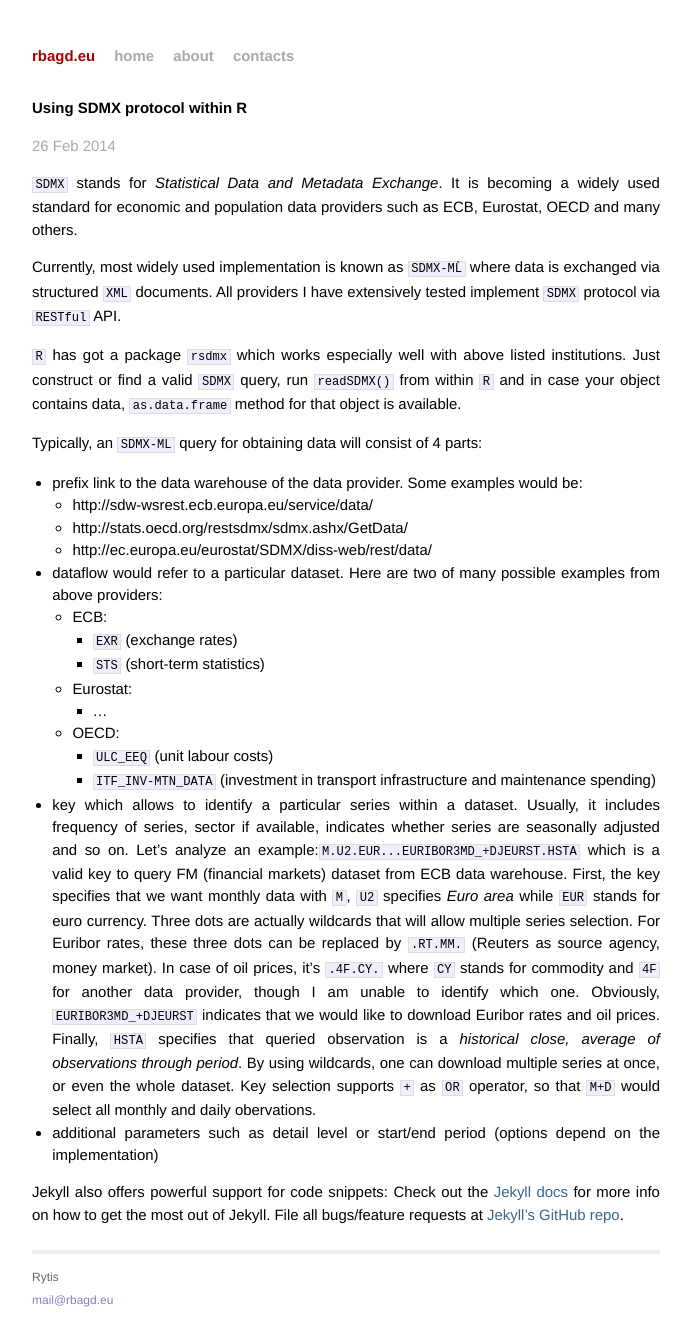
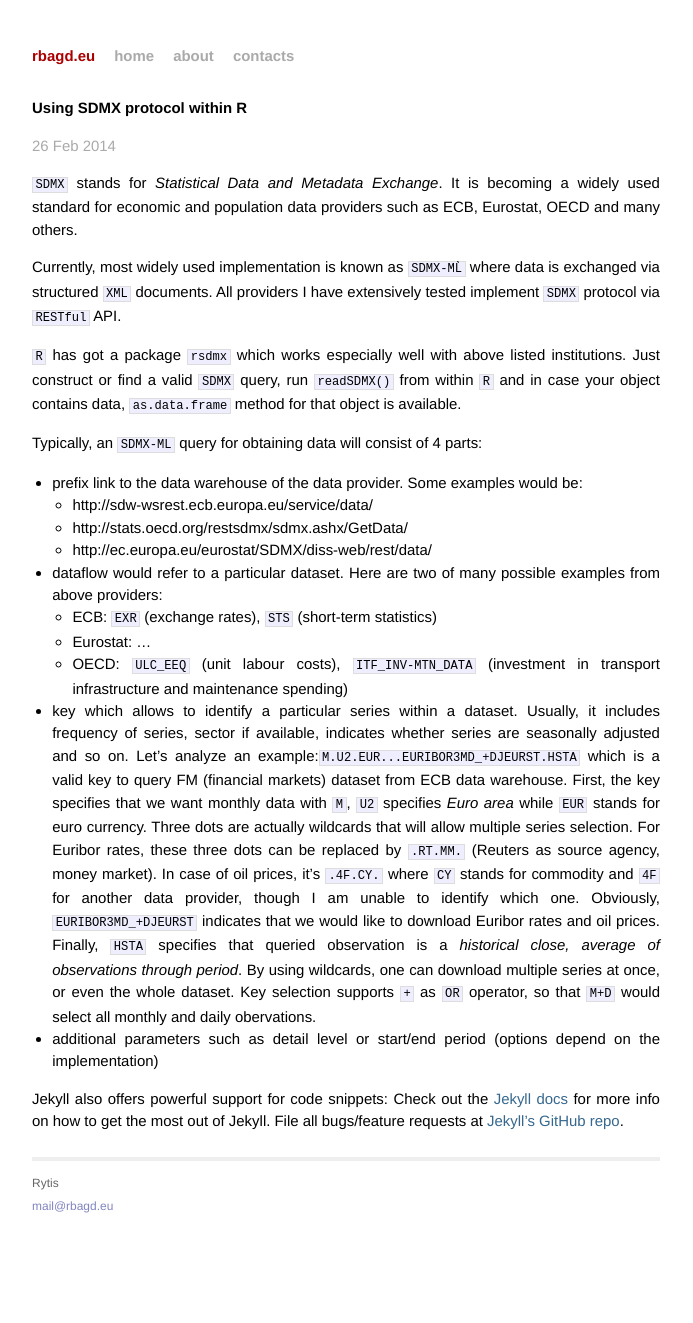
Before and after one commit to rbagd/rbagd.github.io, a Jekyll site: the page built from drafts/sdmx.markdown, in a window 1280 px wide. Shown: the whole page, without its empty margins (294-987 px from the left). Built offline with Jekyll 4.4.1, drawn with Linux system fonts in a browser that asks for light colours; Markdown is read by kramdown in place of the engine named in the settings; after the commit the page ends 1229 px from its top, so only the background shows below that.

Commit message:
Fixing list.

```diff
--- a/drafts/sdmx.markdown
+++ b/drafts/sdmx.markdown
@@ -18,14 +18,9 @@ Typically, an `SDMX-ML` query for obtaining data will consist of 4 parts:
   * http://stats.oecd.org/restsdmx/sdmx.ashx/GetData/
   * http://ec.europa.eu/eurostat/SDMX/diss-web/rest/data/
 * dataflow would refer to a particular dataset. Here are two of many possible examples from above providers:
-  * ECB:
-    - `EXR` (exchange rates)
-    - `STS` (short-term statistics)
-  * Eurostat:
-    - ...
-  * OECD:
-    - `ULC_EEQ` (unit labour costs)
-    - `ITF_INV-MTN_DATA` (investment in transport infrastructure and maintenance spending)
+  * ECB: `EXR` (exchange rates), `STS` (short-term statistics)
+  * Eurostat: ...
+  * OECD: `ULC_EEQ` (unit labour costs), `ITF_INV-MTN_DATA` (investment in transport infrastructure and maintenance spending)
 * key which allows to identify a particular series within a dataset. Usually, it includes frequency of series, sector if available, indicates whether series are seasonally adjusted and so on. Let's analyze an example:`M.U2.EUR...EURIBOR3MD_+DJEURST.HSTA` which is a valid key to query FM (financial markets) dataset from ECB data warehouse. First, the key specifies that we want monthly data with `M`, `U2` specifies *Euro area* while `EUR` stands for euro currency. Three dots are actually wildcards that will allow multiple series selection. For Euribor rates, these three dots can be replaced by `.RT.MM.` (Reuters as source agency, money market). In case of oil prices, it's `.4F.CY.` where `CY` stands for commodity and `4F` for another data provider, though I am unable to identify which one. Obviously, `EURIBOR3MD_+DJEURST` indicates that we would like to download Euribor rates and oil prices. Finally, `HSTA` specifies that queried observation is a *historical close, average of observations through period*. By using wildcards, one can download multiple series at once, or even the whole dataset. Key selection supports `+` as `OR` operator, so that `M+D` would select all monthly and daily obervations.
 * additional parameters such as detail level or start/end period (options depend on the implementation)
 
```
